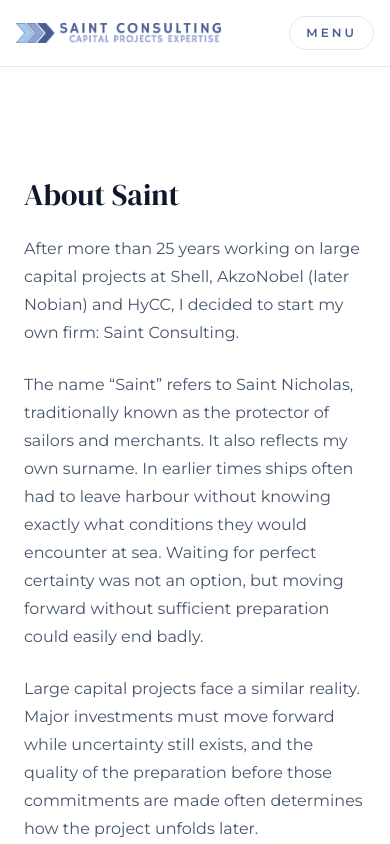
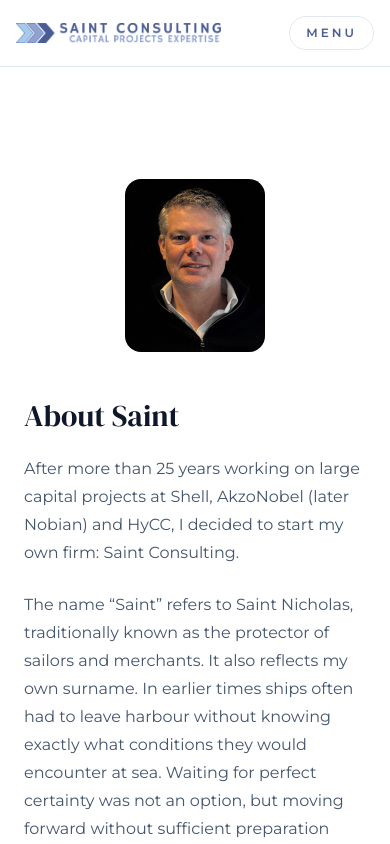
Before and after one commit to wsn73/Website, a Next.js app: page /about in a window 390 px wide. Shown: the top 844 px of the page. Built offline with nearby package versions, Linux system fonts and the light colour scheme.

Commit message:
Fix about page mobile layout

```diff
--- a/app/about/page.tsx
+++ b/app/about/page.tsx
@@ -10,7 +10,7 @@
     <main>
       <section id="about" className="bg-white py-28">
         <div className="mx-auto grid max-w-7xl grid-cols-1 items-start gap-12 px-6 md:grid-cols-2 lg:px-8">
-          <div>
+          <div className="order-2 md:order-1">
             <h1 className="font-serif text-3xl leading-[1.05] text-slate-900 sm:text-4xl lg:text-5xl">
               {pages.about.title}
             </h1>
@@ -24,7 +24,7 @@
             ))}
           </div>
 
-          <div className="relative w-full max-w-[250px] md:justify-self-end">
+          <div className="order-1 relative mx-auto w-full max-w-[140px] md:order-2 md:mx-0 md:max-w-[250px] md:justify-self-end">
             <Image
               src={wsnImage}
               alt="Wouter - founder of Saint Consulting"
```
